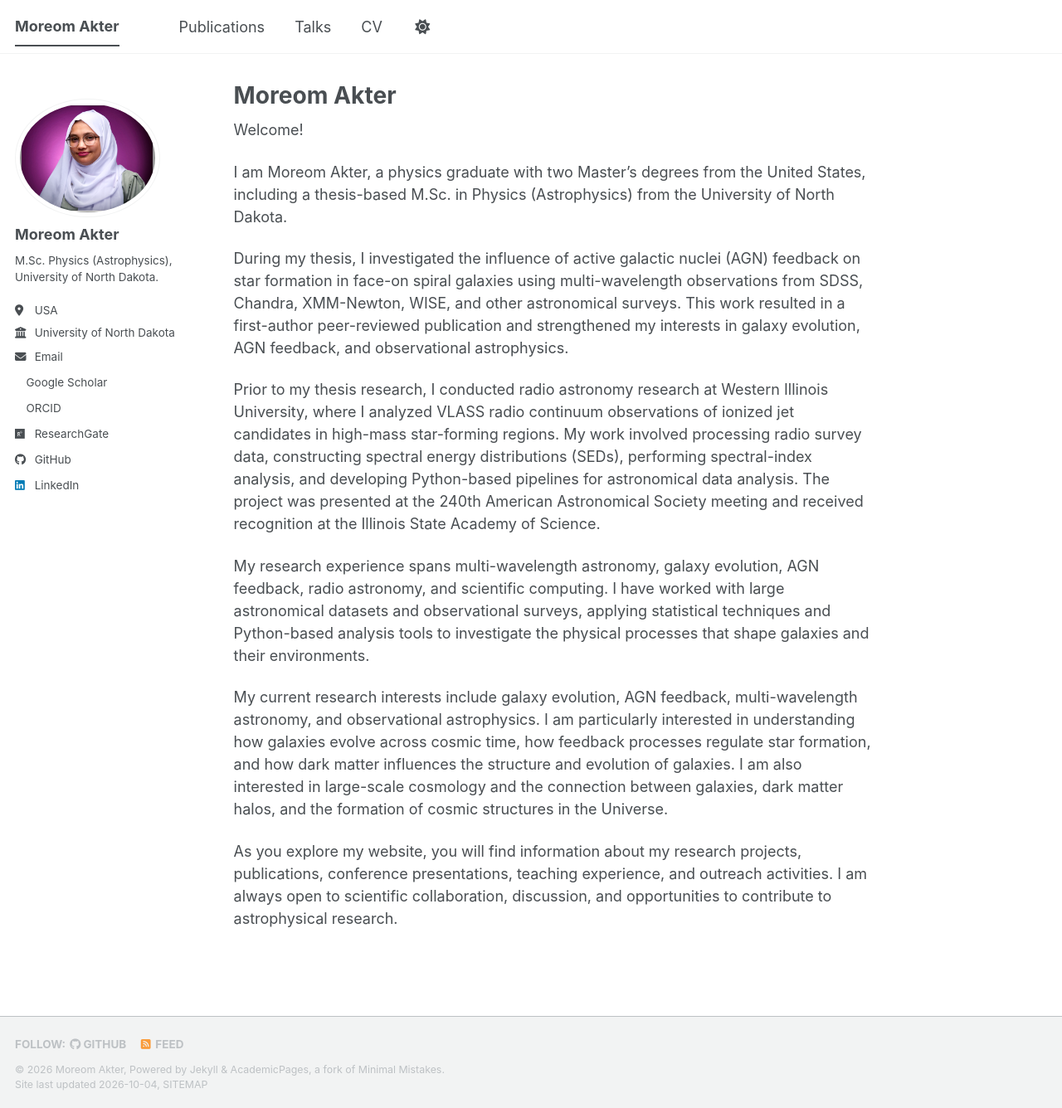
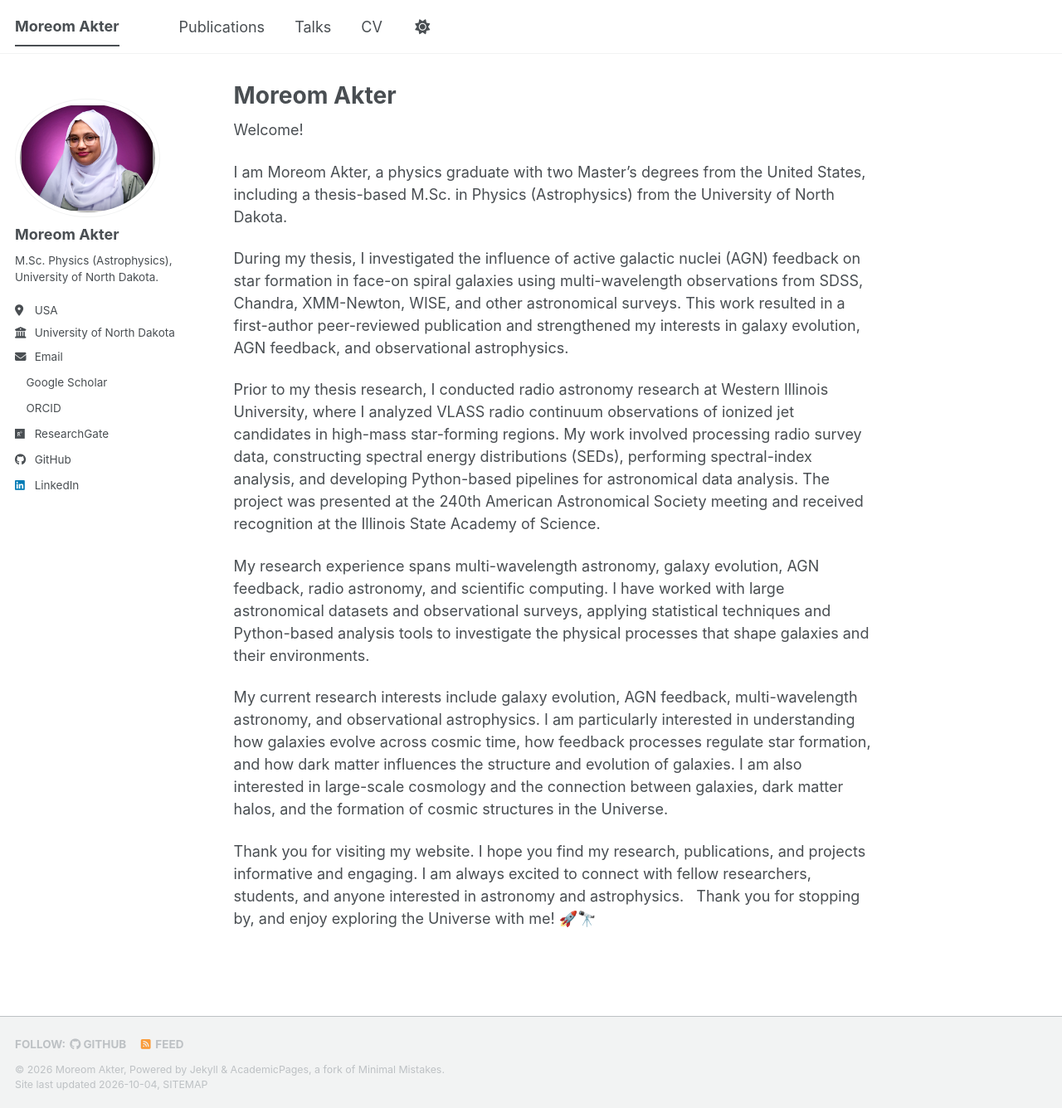
Before and after one commit to Moreom/Moreom.github.io, a Jekyll site: the page built from _pages/about.md, in a window 1280 px wide and 1336 px high. Shown: the whole window at 83% size. Built offline with Jekyll 4.4.1, drawn with Linux system fonts in a browser that asks for light colours; a style sheet for code colours, icons or effects is not loaded.

Commit message:
Update about.md

```diff
--- a/_pages/about.md
+++ b/_pages/about.md
@@ -24,4 +24,6 @@ My research experience spans multi-wavelength astronomy, galaxy evolution, AGN f
 My current research interests include galaxy evolution, AGN feedback, multi-wavelength astronomy, and observational astrophysics. I am particularly interested in understanding how galaxies evolve across cosmic time, how feedback processes regulate star formation, and how dark matter influences the structure and evolution of galaxies. I am also interested in large-scale cosmology and the connection between galaxies, dark matter halos, and the formation of cosmic structures in the Universe.
 
 
-As you explore my website, you will find information about my research projects, publications, conference presentations, teaching experience, and outreach activities. I am always open to scientific collaboration, discussion, and opportunities to contribute to astrophysical research.
+Thank you for visiting my website. I hope you find my research, publications, and projects informative and engaging. I am always excited to connect with fellow researchers, students, and anyone interested in astronomy and astrophysics.
+
+Thank you for stopping by, and enjoy exploring the Universe with me! 🚀🔭
```
